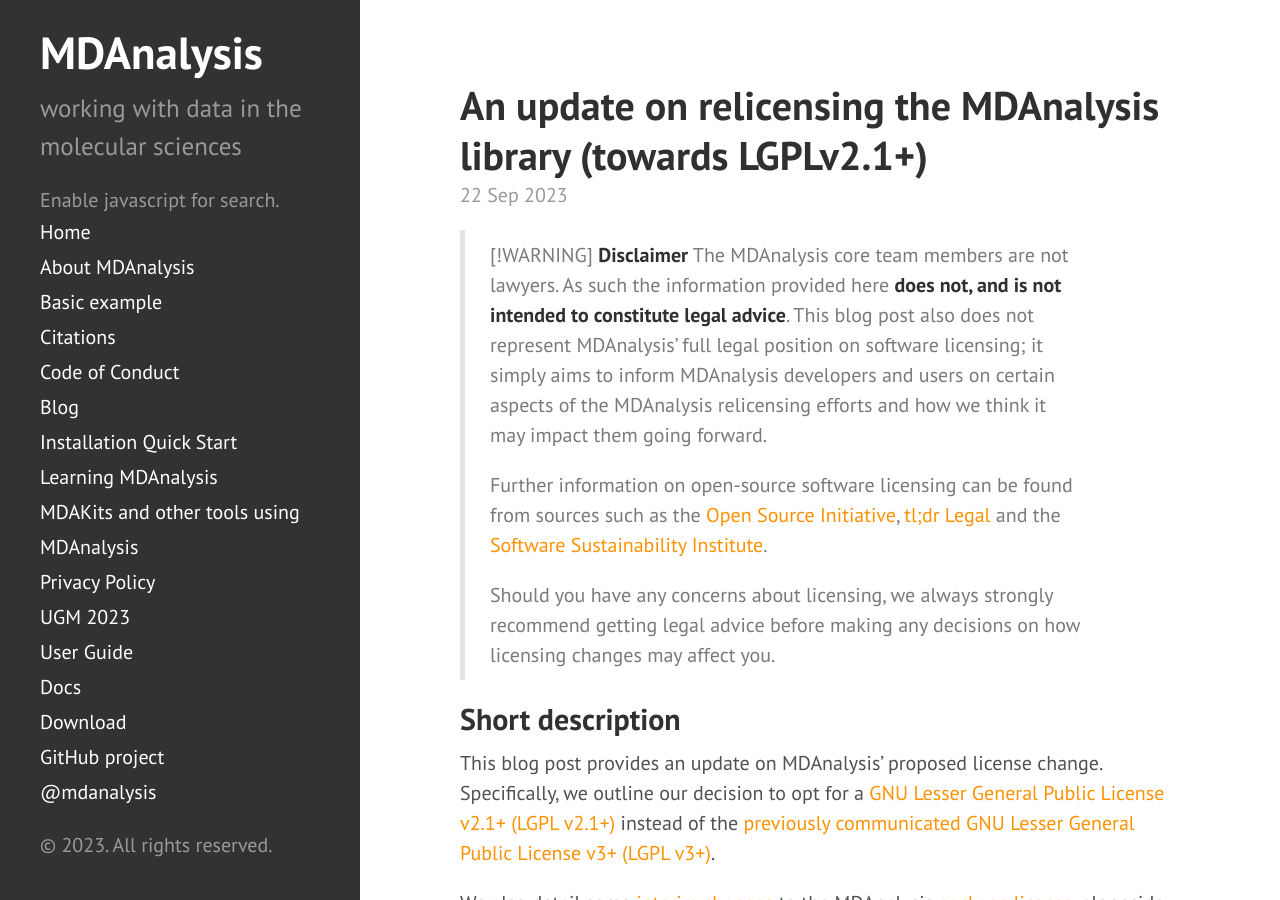
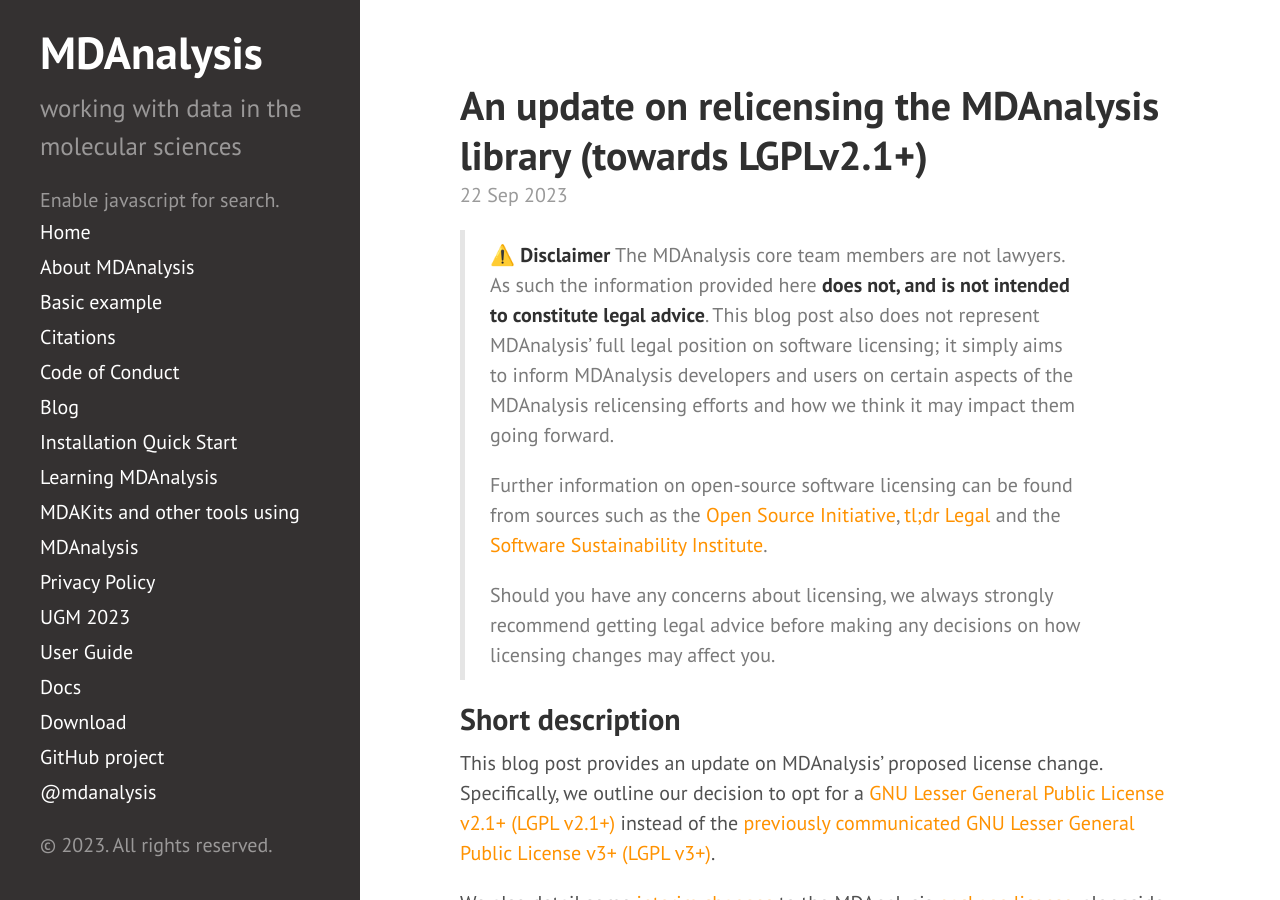
Before and after one commit to MDAnalysis/MDAnalysis.github.io, a Jekyll site: the page built from _posts/2023-09-22-licensing-update.md, in a window 1280 px wide and 900 px high. Built offline with Jekyll 4.4.1, drawn with Linux system fonts in a browser that asks for light colours; comment, search, counter and statistics services are not loaded.

Commit message:
revert warning

```diff
--- a/_posts/2023-09-22-licensing-update.md
+++ b/_posts/2023-09-22-licensing-update.md
@@ -3,8 +3,7 @@ layout: post
 title: An update on relicensing the MDAnalysis library (towards LGPLv2.1+)
 ---
 
-> [!WARNING]
-> **Disclaimer**
+> ⚠️ **Disclaimer**
 > The MDAnalysis core team members are not
 > lawyers. As such the information provided here __does not, and is not
 > intended to constitute legal advice__. This blog post also does not
```
